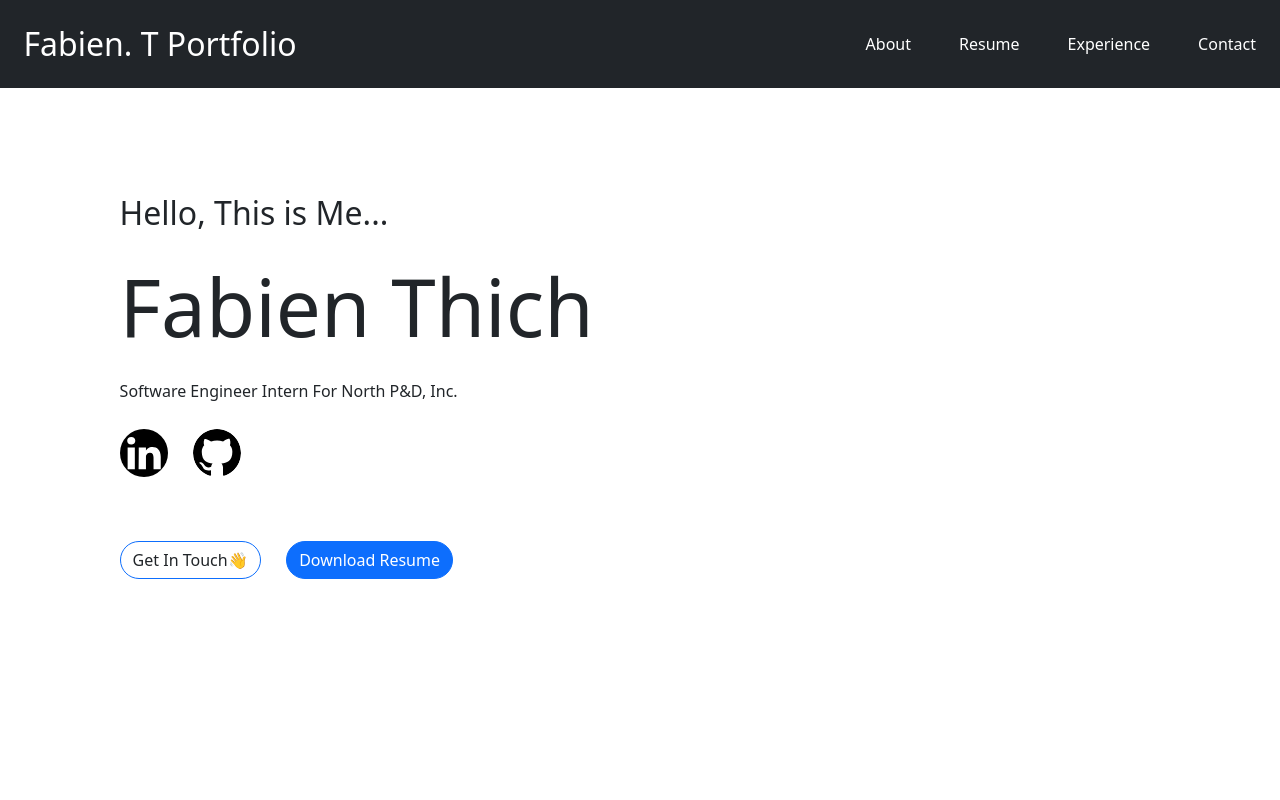
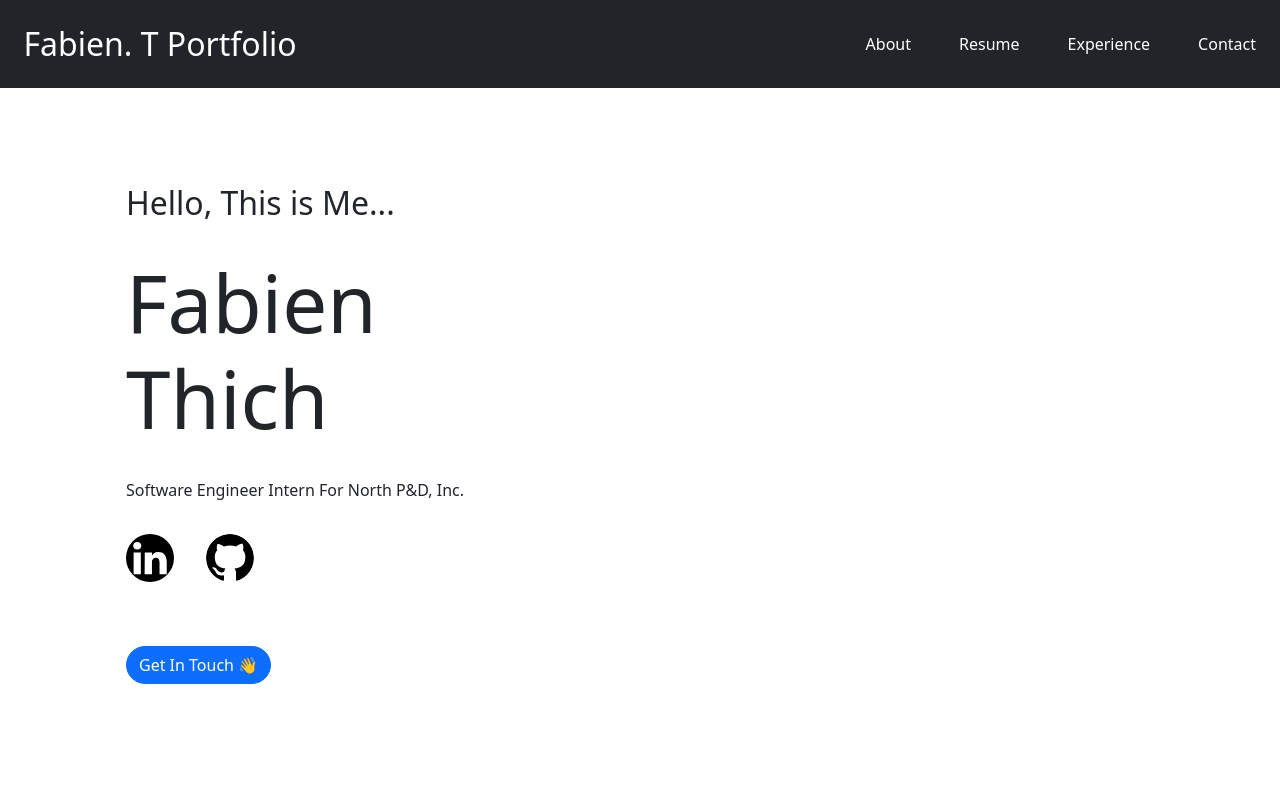
Before and after one commit to FabienThich/portfolio, a React (Create React App) app: page / in a window 1280 px wide. Shown: the top 800 px of the page. Built offline with nearby package versions, Linux system fonts and the light colour scheme.

Commit message:
Change Home Page font units + icon spacing

```diff
--- a/src/Components/Home/Home.css
+++ b/src/Components/Home/Home.css
@@ -1,42 +1,50 @@
 /* Introduction */
 
 .homeStarter {
-  padding-top: 5em;
+  padding-top: 4em;
   padding-bottom: 5em;
 }
 
 .myGreeting {
-  font-size: 2em;
-  margin: 2vw;
+  font-size: 32px;
+  margin: 2rem;
 }
 
 .myName {
-  font-size: 5em;
-  margin: 2vw;
+  font-size: 80px;
+  margin: 2rem;
 }
 
 .myStatus {
-  font-size: 1em;
-  margin: 2vw;
+  font-size: 16px;
+  margin: 2rem;
 }
 
 /* Download Button */
 
-.download {
-  margin-right: 2vw;
-  margin-top: 4em;
+.getInTouchSpace {
+  margin: 2rem;
+  padding-top: 2em;
+  /* Remove padding-top if nessessary  */
+}
+
+.getInTouch {
   transition: transform 0.2s;
 }
 
-.download:hover {
+.getInTouch:hover {
   transform: scale(1.1);
 }
 
 /* Social Icons */
 
+.socialSpace {
+  margin: 2rem;
+}
+
 .socials {
-  margin-right: 2vw;
   width: 3em;
+  margin-right: 2rem;
   border-radius: 50%;
   transition: transform 0.3s;
 }
@@ -45,7 +53,8 @@
   transform: scale(1.2);
 }
 
-/* Links */
-.links {
-  margin-left: 2vw;
+@media only screen and (max-width: 768px) {
+  .homeStarter {
+    padding-top: 0;
+  }
 }
--- a/src/Components/Home/Home.js
+++ b/src/Components/Home/Home.js
@@ -3,7 +3,7 @@ import { scroller } from "react-scroll";
 
 function Home() {
   return (
-    <div className="container" style={{ height: "90vh" }}>
+    <div className="container">
       <div className="row homeStarter">
         <div className="col-md-6 col-sm-12">
           <h4 className="myGreeting">Hello, This is Me...</h4>
@@ -12,7 +12,7 @@ function Home() {
             Software Engineer Intern For North P&D, Inc.
           </div>
 
-          <div className="links">
+          <div className="col socialSpace">
             <a href="https://www.linkedin.com/in/fabienthich">
               <img className="socials" src="portfolio/assets/LinkedIn.svg" />
             </a>
@@ -20,8 +20,10 @@ function Home() {
               <img className="socials" src="portfolio/assets/GitHub.svg" />
             </a>
           </div>
+
           {/* rearrange classnames, i.e, download, socials, links css */}
-          <div className="links">
+
+          <div className="col getInTouchSpace">
             <a
               onClick={() => {
                 scroller.scrollTo("contact", {
@@ -32,18 +34,17 @@ function Home() {
                 });
               }}
             >
-              <button className="border border-primary btn btn-transparent rounded-pill download">
-                Get In Touch👋
+              <button className="border border-primary btn btn-primary rounded-pill getInTouch">
+                Get In Touch 👋
               </button>
             </a>
-            <a /**download="Resume.pdf"**/>
+            {/* <a download="Resume.pdf">
               <button className="btn btn-primary rounded-pill download">
                 Download Resume
               </button>
-            </a>
+            </a> */}
           </div>
         </div>
-
         <div className="col"></div>
       </div>
     </div>
```
